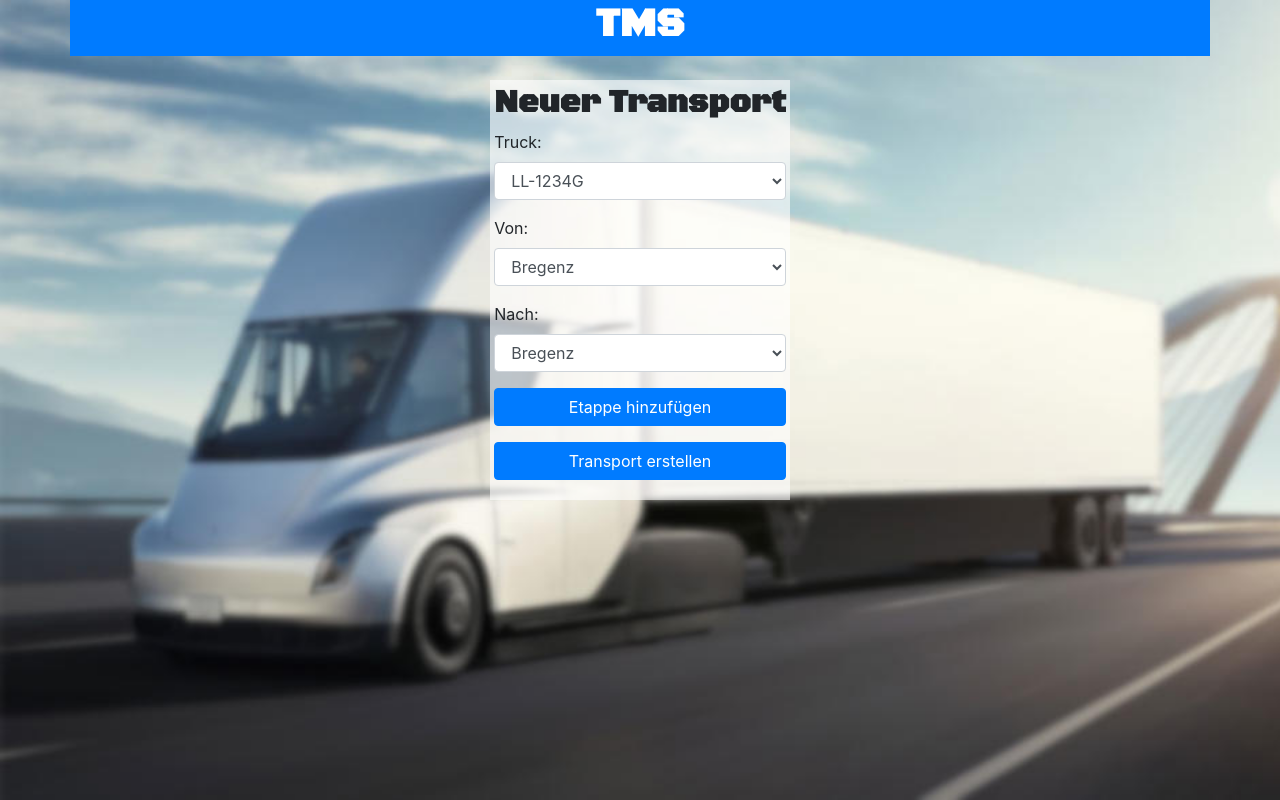
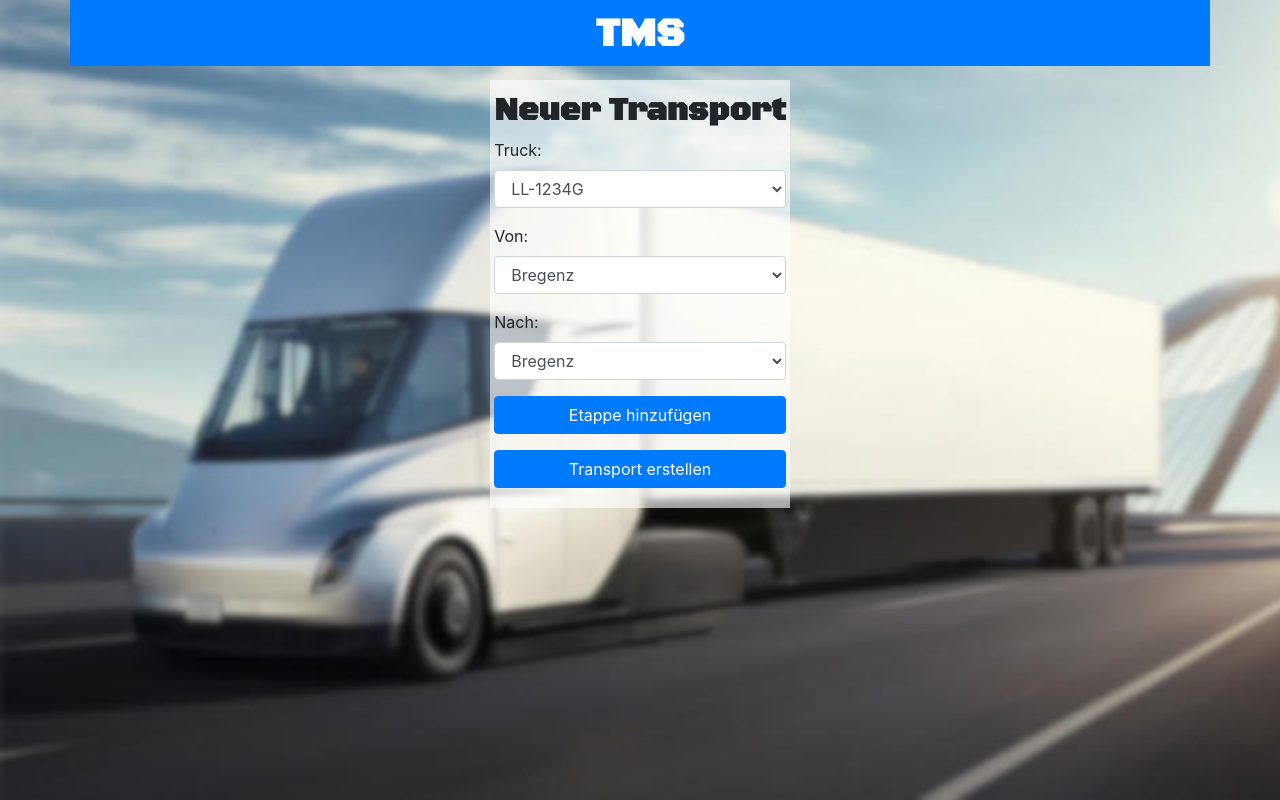
Before and after one commit to groiq/016-transport-management, a PHP site: page / in a window 1280 px wide. Run offline with PHP 8.4, Linux system fonts and the light colour scheme; data comes from the database, SQL or seed files in the repository.

Commit message:
centered title vertically

```diff
--- a/css/styles.css
+++ b/css/styles.css
@@ -64,6 +64,7 @@ html, body {
 
 h1, h2 {
     /* font-family: 'Rubik Mono One', sans-serif; */
+    margin-top: .5rem;
     font-family: 'Black Ops One', sans-serif;
     font-weight: bold;
     text-align: center;
--- a/index.php
+++ b/index.php
@@ -106,7 +106,10 @@
         <!-- <div class="container"> -->
             <!-- <div class="maxwidth"> -->
             <h1>
-                TMS
+                <span class="align-middle">
+                    TMS
+                </span>
+                <!-- TMS -->
             </h1>
         <!-- </div> -->
     </div>
```
